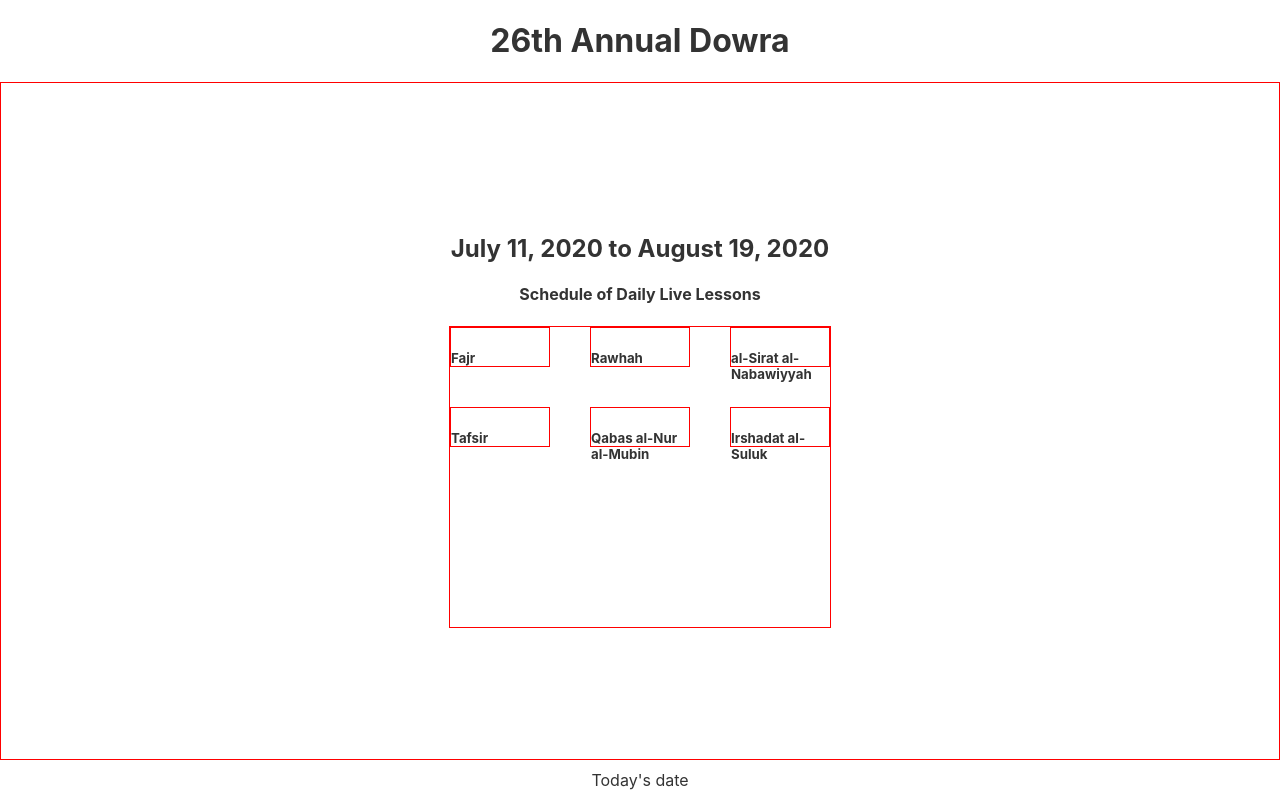
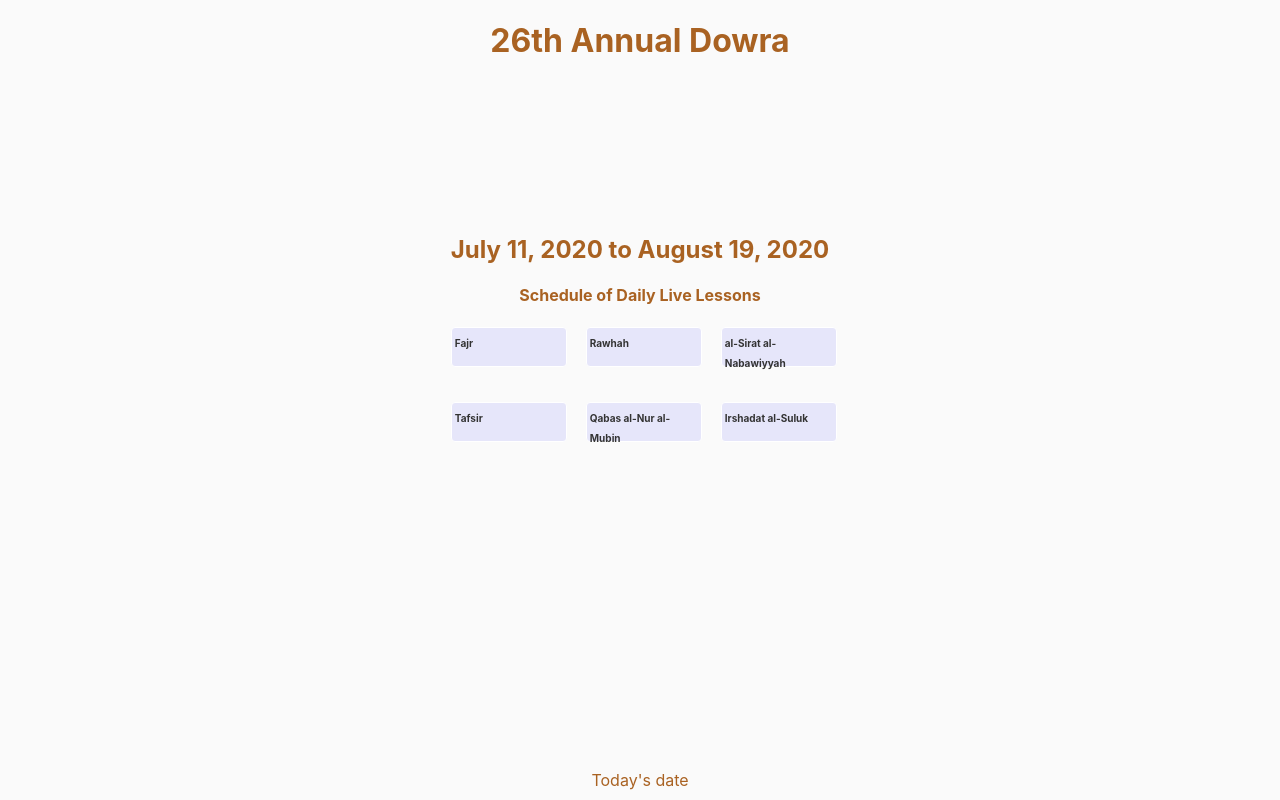
Before and after one commit to p-adams/jadual, a Svelte app: page / in a window 1280 px wide. Built offline with nearby package versions, Linux system fonts and the light colour scheme.

Commit message:
improve styling by adjusting font weights and colors

```diff
--- a/src/App.svelte
+++ b/src/App.svelte
@@ -89,31 +89,38 @@
     min-height: 100vh;
     display: flex;
     flex-direction: column;
+    background: #fafafa;
   }
   .container {
     flex: 1;
     display: flex;
     align-items: center;
     justify-content: center;
-    border: 1px solid red;
   }
 
   .header_title,
   .program_dates,
   .current_date {
+    color: #a96222;
     text-align: center;
   }
   .classes_container {
-    border: 1px solid red;
     height: 300px;
-
     display: grid;
     grid-template-columns: 100px 100px 100px;
     grid-template-rows: 40px 40px;
-    grid-gap: 40px;
+    grid-gap: 35px;
   }
   .classes_container div {
-    border: 1px solid red;
+    border: 1px solid white;
+    border-radius: 4px;
+    width: 108px;
+    padding: 3px;
+    background: #e6e6fa;
+  }
+  .lesson_title {
+    font-size: 10px;
+    font-weight: 700;
   }
 
   .current_date {
@@ -136,7 +143,7 @@
       <div class="classes_container">
         {#each lessons as lesson}
           <div>
-            <h5>{lesson.title}</h5>
+            <span class="lesson_title">{lesson.title}</span>
           </div>
         {/each}
       </div>
```
